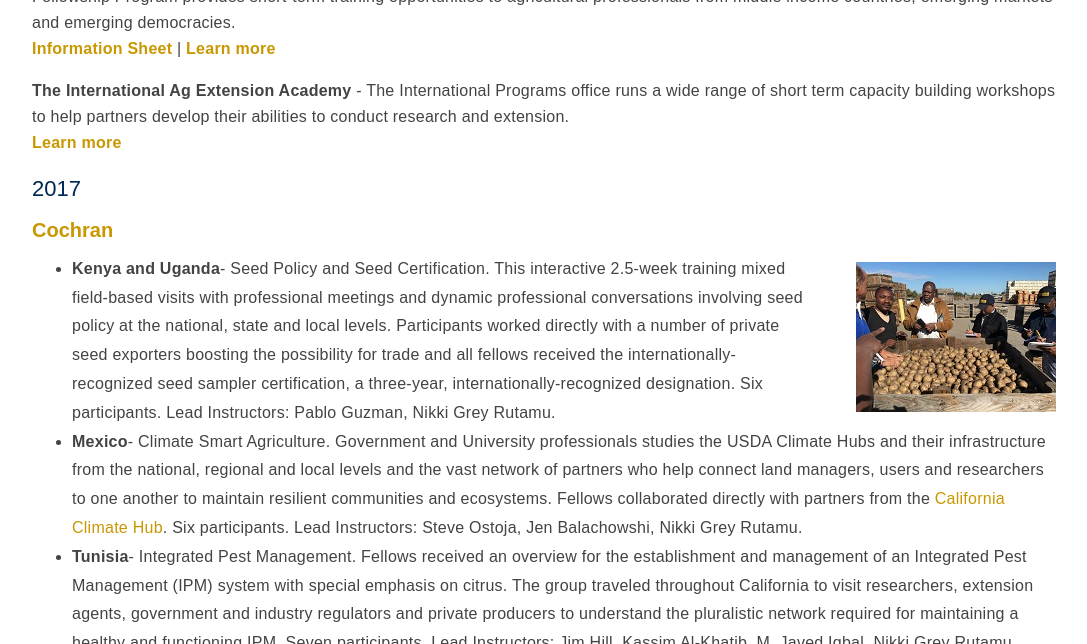
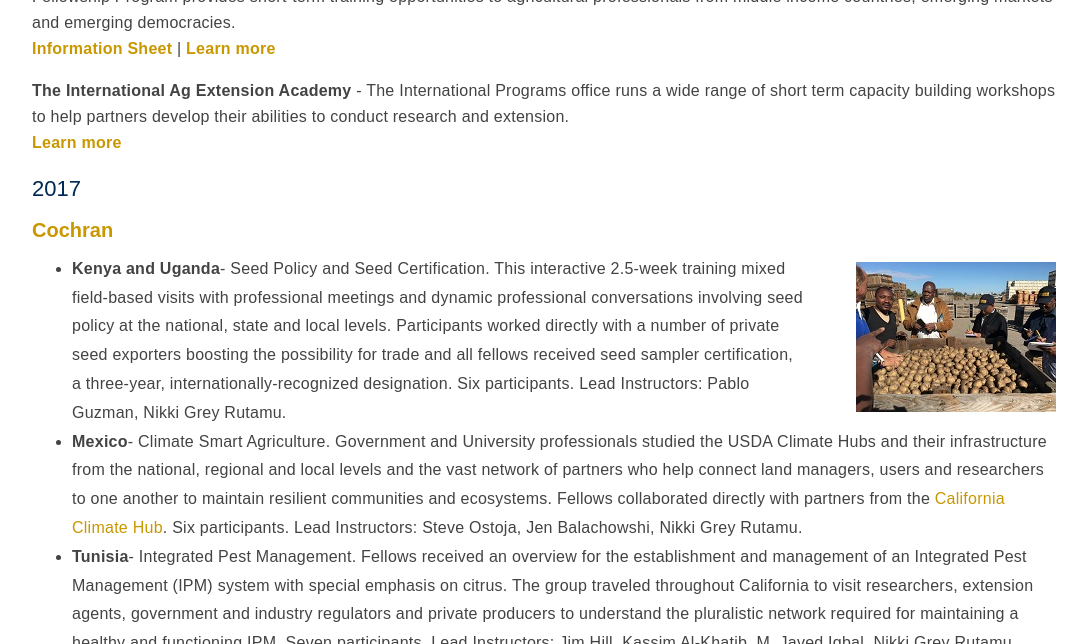
Before and after one commit to ucdavis/ip, a Jekyll site: the page built from training-and-extension/recent-courses.html, in a window 1280 px wide and 900 px high, scrolled down 408 px, cut to the strip 0-644 px from the top of the window. Shown: the whole strip, without its empty margins (96-1183 px from the left). Built offline with Jekyll 4.4.1, drawn with Linux system fonts in a browser that asks for light colours; nearby versions of some CDN libraries.

Commit message:
cochran changes

```diff
--- a/training-and-extension/recent-courses.html
+++ b/training-and-extension/recent-courses.html
@@ -20,8 +20,8 @@ title: Training &amp; Workshops
     <h3><a target="_blank" href="/media/files/UC Davis_Cochran_Fellowship_Program_info_sheet.pdf">Cochran</a></h3>
     <div class="imagewrapper imagewrapper--right"><img src="/media/training/Cochran_3751.JPG" alt="Cochran fellows from Kenya and Uganda looking at potatoes in a bin"></div>
       <ul>
-      <li><b>Kenya and Uganda</b>- Seed Policy and Seed Certification. This interactive 2.5-week training mixed field-based visits with professional meetings and dynamic professional conversations involving seed policy at the national, state and local levels. Participants worked directly with a number of private seed exporters boosting the possibility for trade and all fellows received the internationally-recognized seed sampler certification, a three-year, internationally-recognized designation. Six participants. Lead Instructors: Pablo Guzman, Nikki Grey Rutamu.</li>
-      <li><b>Mexico</b>- Climate Smart Agriculture. Government and University professionals studies the USDA Climate Hubs and their infrastructure from the national, regional and local levels and the vast network of partners who help connect land managers, users and researchers to one another to maintain resilient communities and ecosystems. Fellows collaborated directly with partners from the <a target="_blank" href="http://caclimatehub.ucdavis.edu/">California Climate Hub</a>. Six participants. Lead Instructors: Steve Ostoja, Jen Balachowshi, Nikki Grey Rutamu.</li>
+      <li><b>Kenya and Uganda</b>- Seed Policy and Seed Certification. This interactive 2.5-week training mixed field-based visits with professional meetings and dynamic professional conversations involving seed policy at the national, state and local levels. Participants worked directly with a number of private seed exporters boosting the possibility for trade and all fellows received seed sampler certification, a three-year, internationally-recognized designation. Six participants. Lead Instructors: Pablo Guzman, Nikki Grey Rutamu.</li>
+      <li><b>Mexico</b>- Climate Smart Agriculture. Government and University professionals studied the USDA Climate Hubs and their infrastructure from the national, regional and local levels and the vast network of partners who help connect land managers, users and researchers to one another to maintain resilient communities and ecosystems. Fellows collaborated directly with partners from the <a target="_blank" href="http://caclimatehub.ucdavis.edu/">California Climate Hub</a>. Six participants. Lead Instructors: Steve Ostoja, Jen Balachowshi, Nikki Grey Rutamu.</li>
 
      <li><b>Tunisia</b>- Integrated Pest Management. Fellows received an overview for the establishment and management of an Integrated Pest Management (IPM) system with special emphasis on citrus. The group traveled throughout California to visit researchers, extension agents, government and industry regulators and private producers to understand the pluralistic network required for maintaining a healthy and functioning IPM. Seven participants. Lead Instructors: Jim Hill, Kassim Al-Khatib, M. Javed Iqbal, Nikki Grey Rutamu </li>
     </ul>
```
